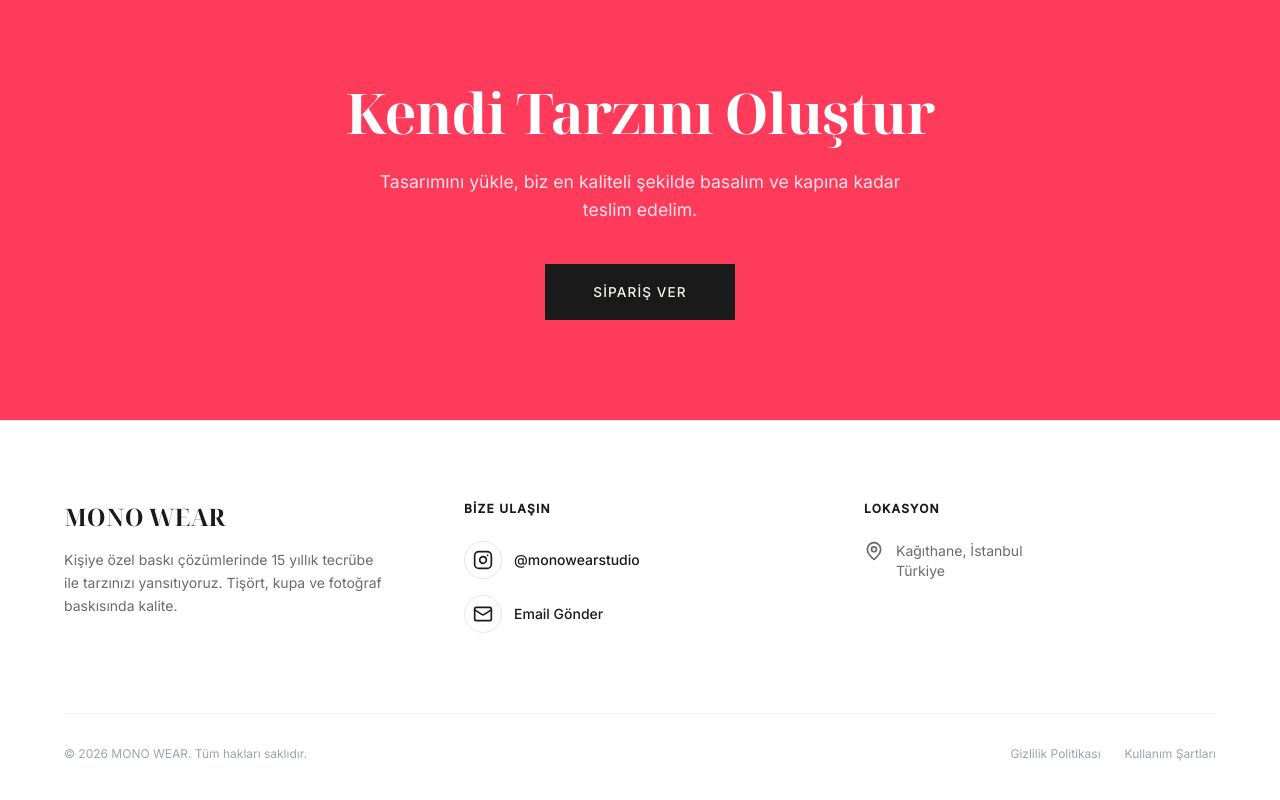
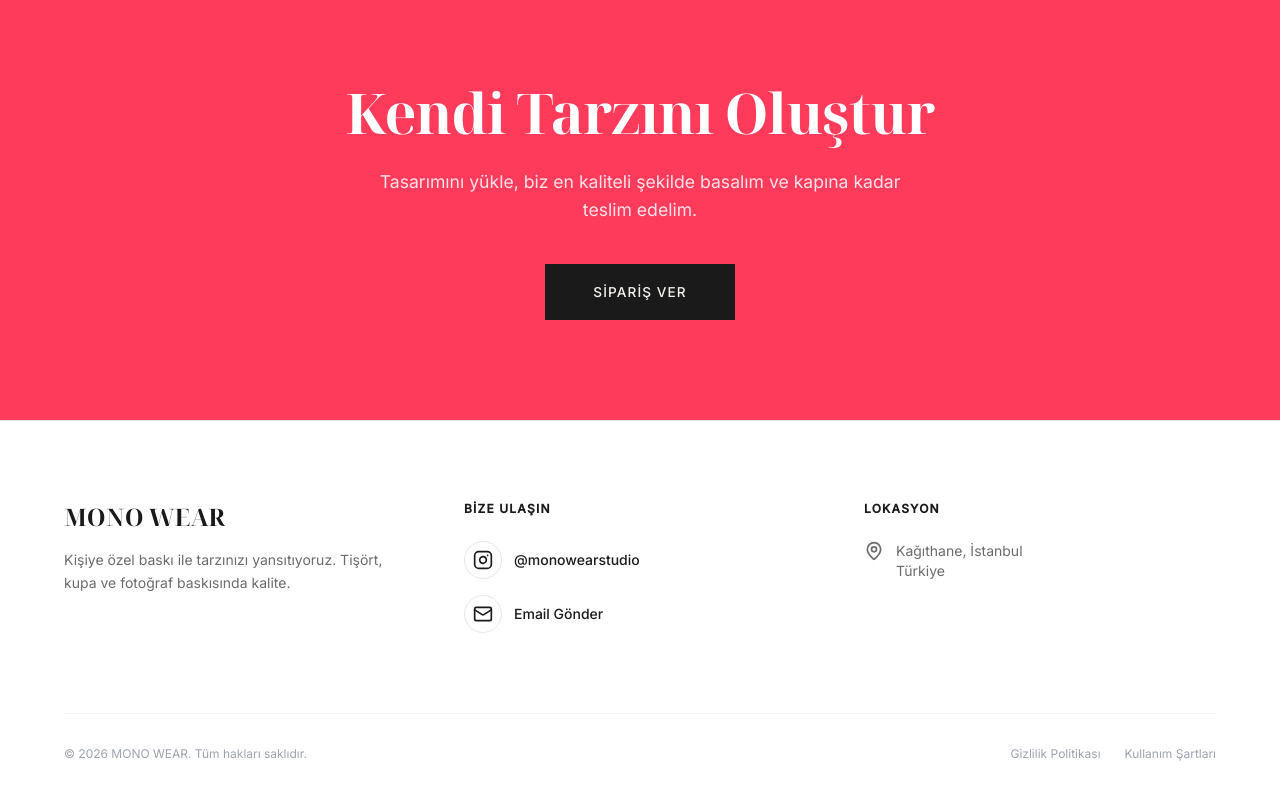
Before and after one commit to hktnsvr90-coder/monowearwebsite1, a React (Vite) app: page / in a window 1280 px wide. Shown: the part 4394-5194 px from the top of the page. Built offline with nearby package versions, Linux system fonts and the light colour scheme.

Commit message:
Update Footer.tsx

```diff
--- a/src/sections/Footer.tsx
+++ b/src/sections/Footer.tsx
@@ -48,7 +48,7 @@ export default function Footer() {
               MONO WEAR
             </h3>
             <p className="text-[#6B6B6B] text-sm leading-relaxed max-w-xs">
-              Kişiye özel baskı çözümlerinde 15 yıllık tecrübe ile tarzınızı yansıtıyoruz.
+              Kişiye özel baskı ile tarzınızı yansıtıyoruz.
               Tişört, kupa ve fotoğraf baskısında kalite.
             </p>
           </div>
```
